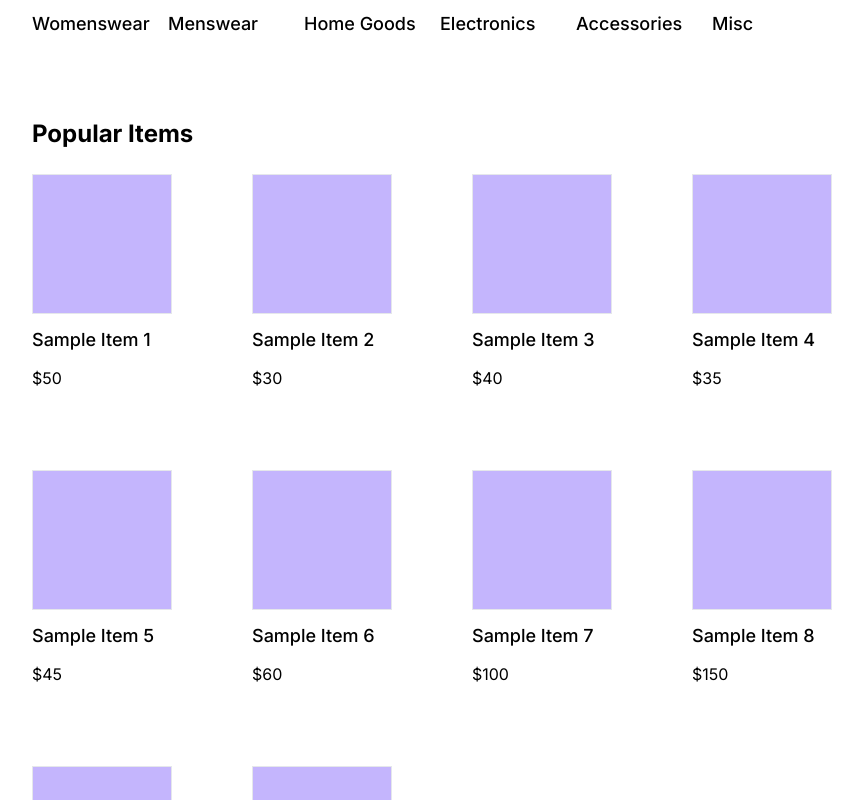
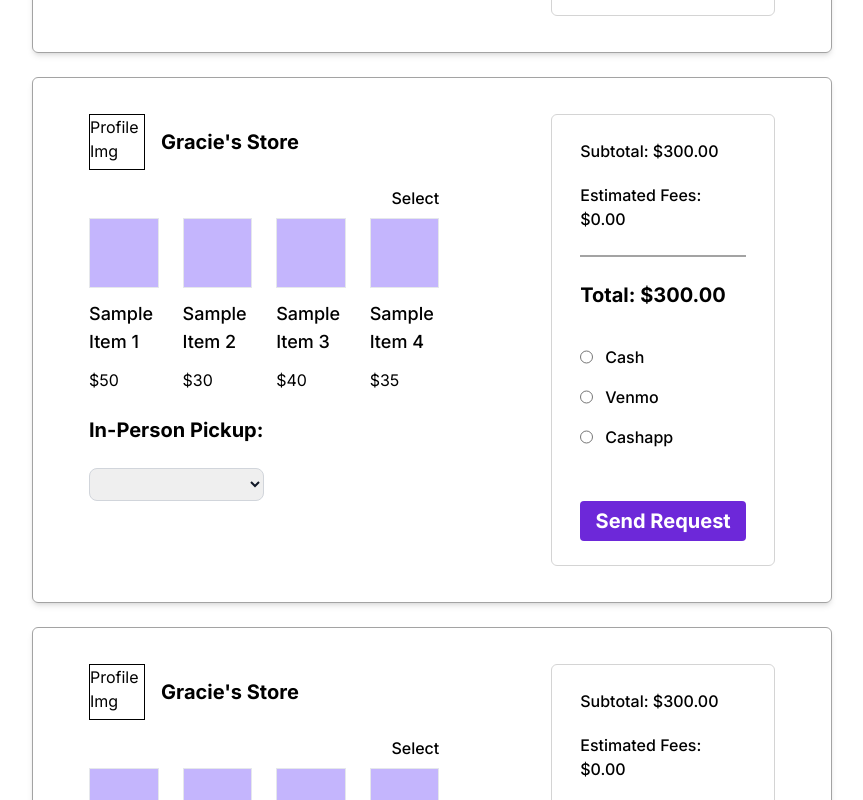
Before and after one commit to mbacarro/ucycle, a React (Create React App) app: page /shopping-bag in a window 1280 px wide. Shown: the part 776-1576 px from the top of the page, without its empty margins (208-1071 px from the left). Built offline with nearby package versions, Linux system fonts and the light colour scheme.

Commit message:
created shopping bag mockup

```diff
--- a/src/App/App.js
+++ b/src/App/App.js
@@ -3,7 +3,7 @@ import { Routes, Route, Navigate } from 'react-router-dom';
 import './App.css';
 import Home from "../Pages/Home/Home.js"
 import About from '../Pages/About/About.js';
-import Bag from '../Pages/Bag/Bag.js';
+import ShoppingBag from '../Pages/ShoppingBag/ShoppingBag.js';
 import Inbox from '../Pages/Inbox/Inbox.js';
 import Profile from '../Pages/Profile/Profile.js';
 import Report from '../Pages/Report/Report.js';
@@ -15,12 +15,12 @@ function App() {
   return (
     <Routes>
       <Route path="/" element={<Home />} />
-      <Route path="/About" element={<About />} />
-      <Route path="/Bag" element={<Bag />} />
-      <Route path="/Inbox" element={<Inbox />} />
-      <Route path="/Profile" element={<Profile />} />
-      <Route path="/Report" element={<Report />} />
-      <Route path="/Sell" element={<CreateListing />} />
+      <Route path="/about" element={<About />} />
+      <Route path="/shopping-bag" element={<ShoppingBag />} />
+      <Route path="/inbox" element={<Inbox />} />
+      <Route path="/profile" element={<Profile />} />
+      <Route path="/report" element={<Report />} />
+      <Route path="/sell" element={<CreateListing />} />
       <Route path="/category/:category" element={<Category />} />
       <Route path="/item/:itemId" element={<ItemDetails />} />
       <Route path="*" element={<Home />} />
--- /dev/null
+++ b/src/Components/Bag/Bag.js
@@ -0,0 +1,87 @@
+import React, { useState } from 'react';
+import ItemCard from '../ItemCard/ItemCard';
+
+export default function Bag(props) {
+    const sampleItems = [
+        { id: 1, name: 'Sample Item 1', price: 50 },
+        { id: 2, name: 'Sample Item 2', price: 30 },
+        { id: 3, name: 'Sample Item 3', price: 40 },
+        { id: 4, name: 'Sample Item 4', price: 35 }
+    ];
+
+    const [selectedOption, setSelectedOption] = useState(null);
+
+    const handleRadioChange = (value) => {
+        setSelectedOption(selectedOption === value ? null : value);
+    };
+
+    return (
+        <div className='flex w-full border rounded-md shadow-md border-neutral-400 h-fit py-9 px-14' >
+            {/* Bag Information */}
+            <div className='w-2/3 mr-28'>
+                <div className='flex gap-4'>
+                    <div className='border border-black h-14 w-14'>Profile Img</div>
+                    <h2 className='my-auto text-xl font-bold'>Gracie's Store</h2>
+                </div>
+                <div className='flex flex-col mt-2'>
+                    <p className='my-2 ml-auto text-base font-medium'>Select</p>
+                    <div className='grid grid-cols-4 gap-6'>
+                        {sampleItems.map(item => (
+                            <ItemCard key={item.id} id={item.id} name={item.name} price={item.price} />
+                        ))}
+                    </div>
+                </div>
+                <label className='block my-6 text-xl font-bold'>
+                    In-Person Pickup:
+                </label>
+                <select className="block w-1/2 p-1 mb-6 text-lg text-gray-900 border border-gray-300 rounded-lg bg-gray-5">
+                    <option value=""></option>
+                    <option value="Red">Location 1</option>
+                    <option value="Blue">Location 2</option>
+                    <option value="Green">Location 3</option>
+                    <option value="Black">Location 4</option>
+                </select>
+            </div>
+
+            {/* Payment Options */}
+            <div className='flex flex-col w-2/5 py-6 ml-auto border rounded-md border-neutral-300 px-7'>
+                <p className='mb-5 font-medium'>Subtotal: $300.00</p>
+                <p className='font-medium'>Estimated Fees: $0.00</p>
+                <hr className='my-6 border border-neutral-400'/>
+                <h2 className='text-xl font-bold'>Total: $300.00</h2>
+
+                <div className='my-9'>
+                    <div className='flex gap-3 mb-4'>
+                        <input
+                            type="radio"
+                            value="cash"
+                            checked={selectedOption === "cash"}
+                            onChange={() => handleRadioChange("cash")} />
+                        <label className='text-base font-medium'>Cash</label>
+                    </div>
+                    <div className='flex gap-3 mb-4'>
+                        <input
+                            type="radio"
+                            value="venmo"
+                            checked={selectedOption === "venmo"}
+                            onChange={() => handleRadioChange("venmo")} />
+                        <label className='text-base font-medium'>Venmo</label>
+                    </div>
+                    <div className='flex gap-3 mb-4'>
+                        <input
+                            type="radio"
+                            value="cashapp"
+                            checked={selectedOption === "cashapp"}
+                            onChange={() => handleRadioChange("cashapp")} />
+                        <label className='text-base font-medium'>Cashapp</label>
+                    </div>
+                </div>
+
+                <button className="w-full h-10 mt-auto text-xl font-semibold text-center text-white rounded bg-violet-700">Send Request</button>
+
+            </div>
+        </div>
+    )
+
+
+}
--- a/src/Components/ItemCard/ItemCard.js
+++ b/src/Components/ItemCard/ItemCard.js
@@ -9,7 +9,7 @@ export default function ItemCard(props) {
                     {/* Placeholder for item image */}
                 </div>
                 <h2 className='mt-3 text-lg font-medium text-black'>{props.name}</h2>
-                <h3 className='mt-3 font-normal text-black text-mg'>${props.price}</h3>
+                <h3 className='mt-3 font-normal text-black text-md'>${props.price}</h3>
             </div>
         </Link>
     );
--- a/src/Pages/Bag/Bag.js
+++ /dev/null
@@ -1,18 +0,0 @@
-import React from 'react';
-
-import NavBar from '../../Components/Navbar/Navbar';
-
-export default function Bag(props) {
-    return (
-        <>
-            <NavBar />
-            <div className="flex items-center justify-center h-screen bg-gray-100">
-                <div className="p-6 bg-white rounded shadow-lg">
-                    <h1 className="mb-4 text-2xl font-bold">Bag Page</h1>
-                    <p className="text-gray-700">This is a simple homepage created using React and Tailwind CSS.</p>
-                </div>
-            </div>
-        </>
-
-    );
-}
--- a/src/Pages/CreateListing/CreateListing.js
+++ b/src/Pages/CreateListing/CreateListing.js
@@ -3,8 +3,10 @@ import NavBar from '../../Components/Navbar/Navbar';
 
 export default function CreateListing(props){
     const [name, setName] = useState('');
+    const [price, setPrice] = useState(null);
     const [condition, setCondition] = useState('');
     const [category, setCategory] = useState('');
+    const [color, setColor] = useState('');
     const [description, setDescription] = useState('');
     const [images, setImages] = useState([]);
 
@@ -13,6 +15,7 @@ export default function CreateListing(props){
         // Handle form submission logic here
     };
 
+    // location logic
     const [locationOptions, setLocationOptions] = useState(['Location 1', 'Location 2', 'Location 3', 'Location 4', 'Location 5'])
     const [selectedLocations, setSelectedLocations] = useState([]);
     const [showOtherLocationNotes, setShowOtherLocationNotes] = useState(false);
@@ -57,7 +60,7 @@ export default function CreateListing(props){
         }
     };
 
-
+    // payment logic
     const paymentOptions = ['Cash', 'Venmo', 'Zelle', 'Cashapp'];
 
     const [selectedOptions, setSelectedOptions] = useState([]);
@@ -92,19 +95,10 @@ export default function CreateListing(props){
                 </label>
                 <input className="block w-1/2 p-1 mb-6 text-lg text-gray-900 border border-gray-300 rounded-lg bg-gray-50 focus:ring-blue-500 focus:border-blue-500" type="text" value={name} onChange={(e) => setName(e.target.value)} />
 
-
                 <label className='block text-lg font-medium text-gray-900 mb-2.5'>
-                    Item Condition:
-
+                    Item Price:
                 </label>
-                <select className="block w-1/2 p-1 mb-6 text-lg text-gray-900 border border-gray-300 rounded-lg bg-gray-50 focus:ring-blue-500 focus:border-blue-500" value={condition} onChange={(e) => setCondition(e.target.value)}>
-                    <option value=""></option>
-                    <option value="New">New</option>
-                    <option value="Like New">Like New</option>
-                    <option value="Good">Good</option>
-                    <option value="Fair">Fair</option>
-                    <option value="Poor">Poor</option>
-                </select>
+                <input className="block w-1/2 p-1 mb-6 text-lg text-gray-900 border border-gray-300 rounded-lg bg-gray-50 focus:ring-blue-500 focus:border-blue-500" type="number" value={price} onChange={(e) => setPrice(e.target.value)} />
 
                 <label className='block text-lg font-medium text-gray-900 mb-2.5'>
                     Item Category:
@@ -117,7 +111,30 @@ export default function CreateListing(props){
                     <option value="Electronics">Electronics</option>
                     <option value="Accessories">Accessories</option>
                     <option value="Misc">Misc</option>
+                </select>
 
+                <label className='block text-lg font-medium text-gray-900 mb-2.5'>
+                    Item Condition:
+                </label>
+                <select className="block w-1/2 p-1 mb-6 text-lg text-gray-900 border border-gray-300 rounded-lg bg-gray-50 focus:ring-blue-500 focus:border-blue-500" value={condition} onChange={(e) => setCondition(e.target.value)}>
+                    <option value=""></option>
+                    <option value="New">New</option>
+                    <option value="Like New">Like New</option>
+                    <option value="Good">Good</option>
+                    <option value="Fair">Fair</option>
+                    <option value="Poor">Poor</option>
+                </select>
+
+                <label className='block text-lg font-medium text-gray-900 mb-2.5'>
+                    Item Color:
+                </label>
+                <select className="block w-1/2 p-1 mb-6 text-lg text-gray-900 border border-gray-300 rounded-lg bg-gray-50 focus:ring-blue-500 focus:border-blue-500" value={color} onChange={(e) => setColor(e.target.value)}>
+                    <option value=""></option>
+                    <option value="Red">Red</option>
+                    <option value="Blue">Blue</option>
+                    <option value="Green">Green</option>
+                    <option value="Black">Black</option>
+                    <option value="White">White</option>
                 </select>
 
                 <label className='block text-lg font-medium text-gray-900 mb-2.5'>
@@ -211,8 +228,6 @@ export default function CreateListing(props){
                     )}
                 </fieldset>
 
-
-
                 <button className="w-40 h-10 mt-10 text-xl text-center text-white rounded bg-violet-700 hover:bg-violet-800 focus:ring-4 focus:ring-violet-300 dark:bg-violet-600 dark:hover:bg-violet-700 focus:outline-none dark:focus:ring-violet-800" type="submit">List Item</button>
             </form>
         </>
--- /dev/null
+++ b/src/Pages/ShoppingBag/ShoppingBag.js
@@ -0,0 +1,22 @@
+import React from 'react';
+
+import NavBar from '../../Components/Navbar/Navbar';
+import Bag from '../../Components/Bag/Bag';
+
+export default function ShoppingBag(props) {
+    return (
+        <>
+            <NavBar />
+            <div className='flex flex-col gap-6 my-20 mx-60'>
+                <div>
+                    <h1 className='text-2xl font-bold'>Julie's Shopping Bag</h1>
+                    <p>12 Items in your bag</p>
+                </div>
+                <Bag/>
+                <Bag />
+                <Bag />
+            </div>
+        </>
+
+    );
+}
```
Also changed, not shown: src/Components/Navbar/Navbar.js (+4 -4 lines).
